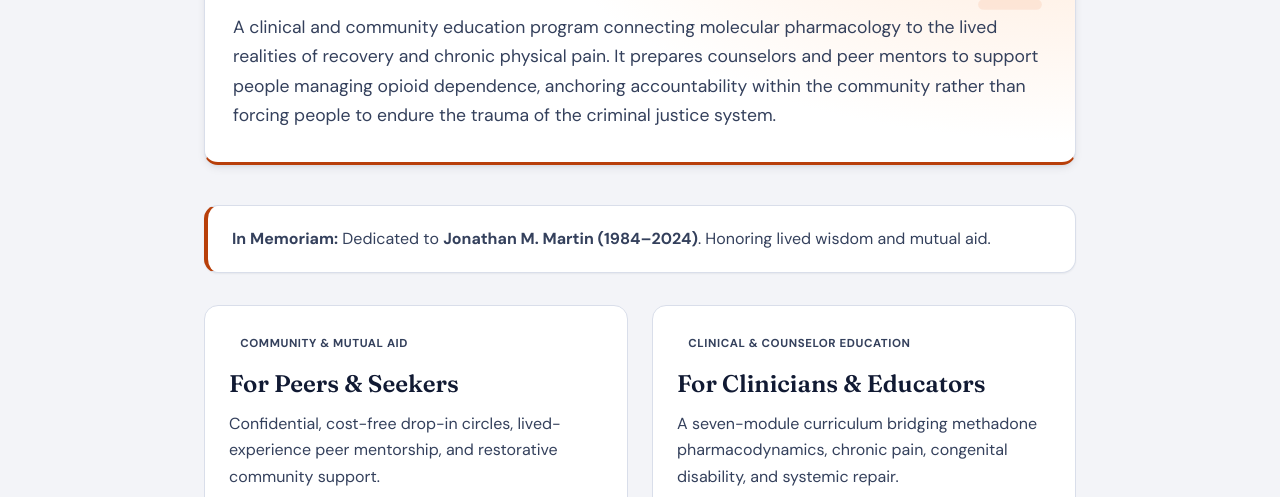
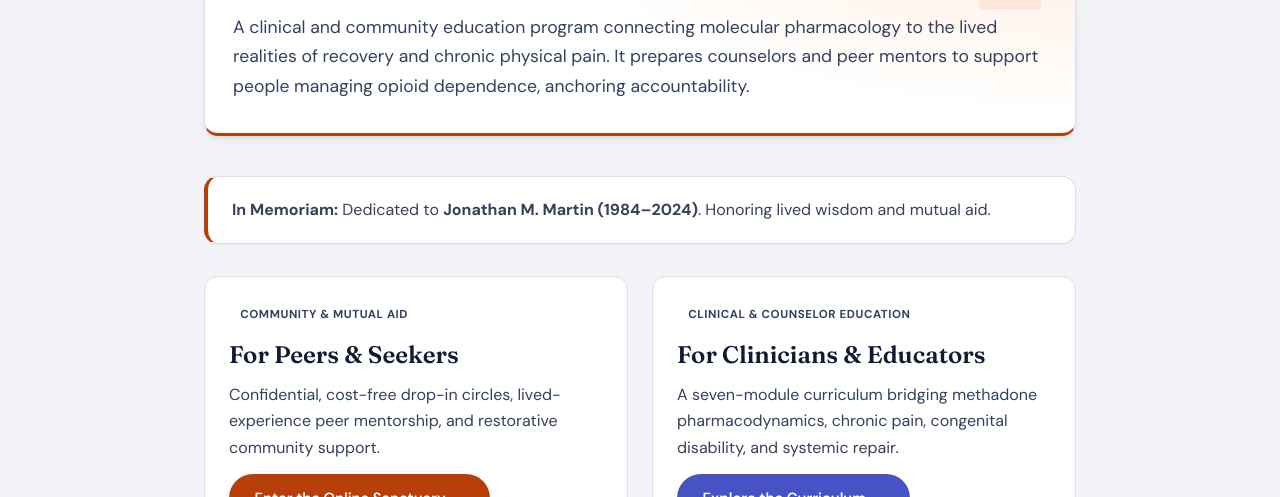
Before and after one commit to Shasta-Fox/prometheus-rising, a plain HTML site: page index.html in a window 1280 px wide. Shown: the part 303-800 px from the top of the page. Drawn offline with Linux system fonts and the light colour scheme.

Commit message:
Shorten homepage introduction as requested

```diff
--- a/index.html
+++ b/index.html
@@ -24,7 +24,7 @@
     <header class="hero-wrap">
       <span class="kicker">Restorative Harm Reduction &amp; Counselor Education</span>
       <h1>The Prometheus Rising Protocol</h1>
-      <p>A clinical and community education program connecting molecular pharmacology to the lived realities of recovery and chronic physical pain. It prepares counselors and peer mentors to support people managing opioid dependence, anchoring accountability within the community rather than forcing people to endure the trauma of the criminal justice system.</p>
+      <p>A clinical and community education program connecting molecular pharmacology to the lived realities of recovery and chronic physical pain. It prepares counselors and peer mentors to support people managing opioid dependence, anchoring accountability.</p>
     </header>
 
     <div class="memoriam"><strong>In Memoriam:</strong> Dedicated to <strong>Jonathan M. Martin (1984–2024)</strong>. Honoring lived wisdom and mutual aid.</div>
```
